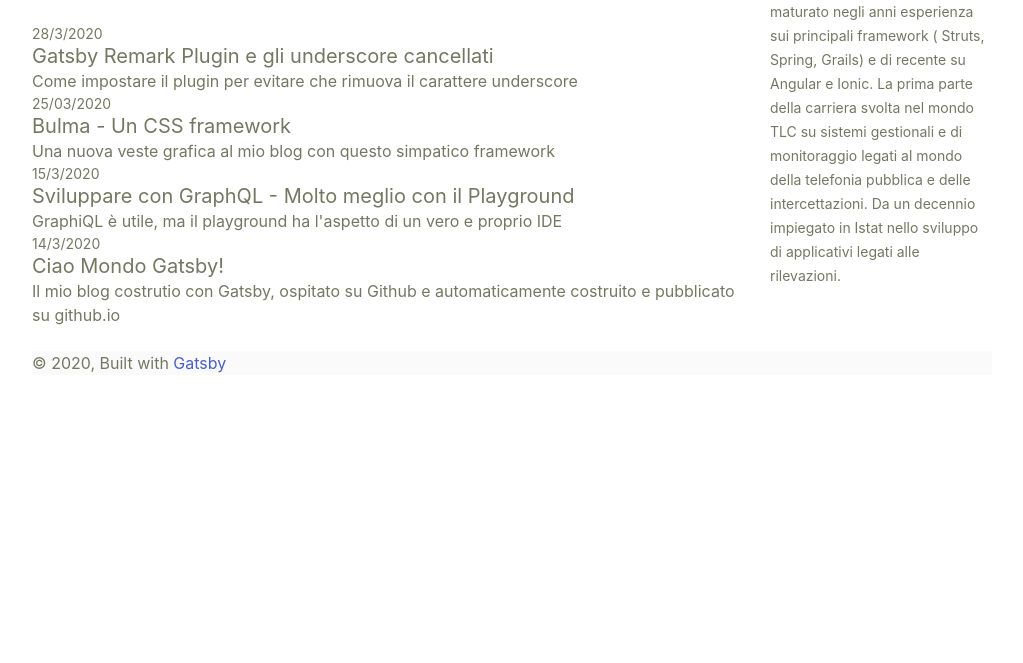
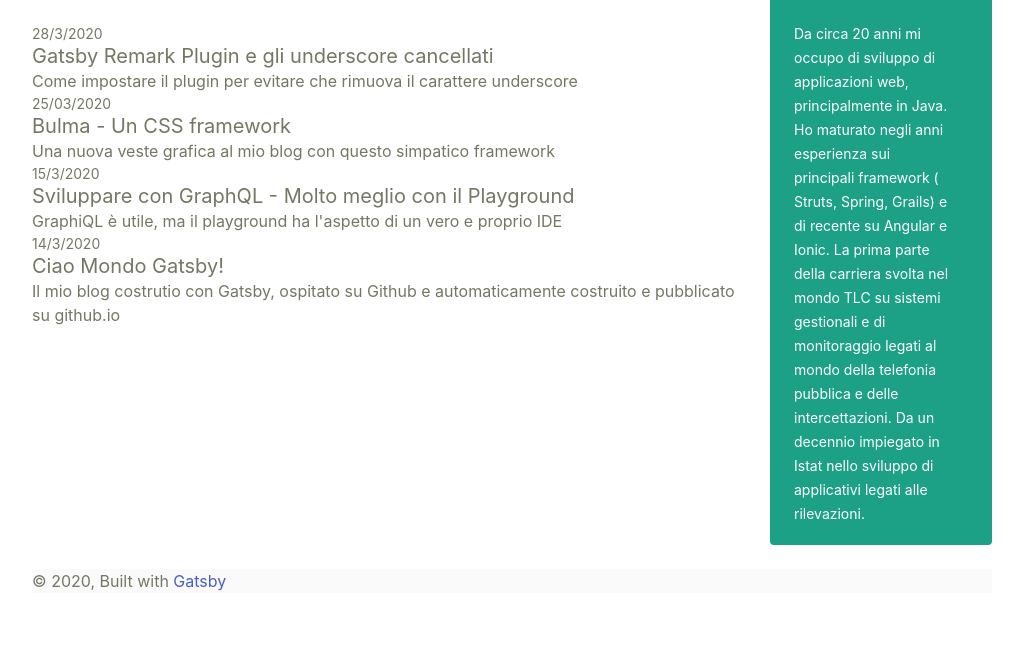
Before and after one commit to ziogiugno/ziogiugno.github.io, a Gatsby site: page / in a window 1280 px wide. Shown: the part 137-800 px from the top of the page, without its empty margins (128-1151 px from the left). Built offline with nearby package versions, Linux system fonts and the light colour scheme; Gatsby itself is replaced by a stand-in of ours; some packages are replaced by stand-ins of ours.

Commit message:
fix about me

```diff
--- a/src/components/layout.js
+++ b/src/components/layout.js
@@ -29,17 +29,20 @@ class Layout extends React.Component {
           <main className="content">
             <div class="columns">
               <div class="column is-three-quarters">{children}</div>
-              <div class="column is-info">
-                <small>
-                  Da circa 20 anni mi occupo di sviluppo di applicazioni web,
-                  principalmente in Java. Ho maturato negli anni esperienza sui
-                  principali framework ( Struts, Spring, Grails) e di recente su
-                  Angular e Ionic. La prima parte della carriera svolta nel
-                  mondo TLC su sistemi gestionali e di monitoraggio legati al
-                  mondo della telefonia pubblica e delle intercettazioni. Da un
-                  decennio impiegato in Istat nello sviluppo di applicativi
-                  legati alle rilevazioni.
-                </small>
+              <div class="column">
+                <article class="tile is-child notification is-primary">
+                  <div class="subtitle">A proposito di me</div>
+                  <small>
+                    Da circa 20 anni mi occupo di sviluppo di applicazioni web,
+                    principalmente in Java. Ho maturato negli anni esperienza
+                    sui principali framework ( Struts, Spring, Grails) e di
+                    recente su Angular e Ionic. La prima parte della carriera
+                    svolta nel mondo TLC su sistemi gestionali e di monitoraggio
+                    legati al mondo della telefonia pubblica e delle
+                    intercettazioni. Da un decennio impiegato in Istat nello
+                    sviluppo di applicativi legati alle rilevazioni.
+                  </small>
+                </article>
               </div>
             </div>
           </main>
```
